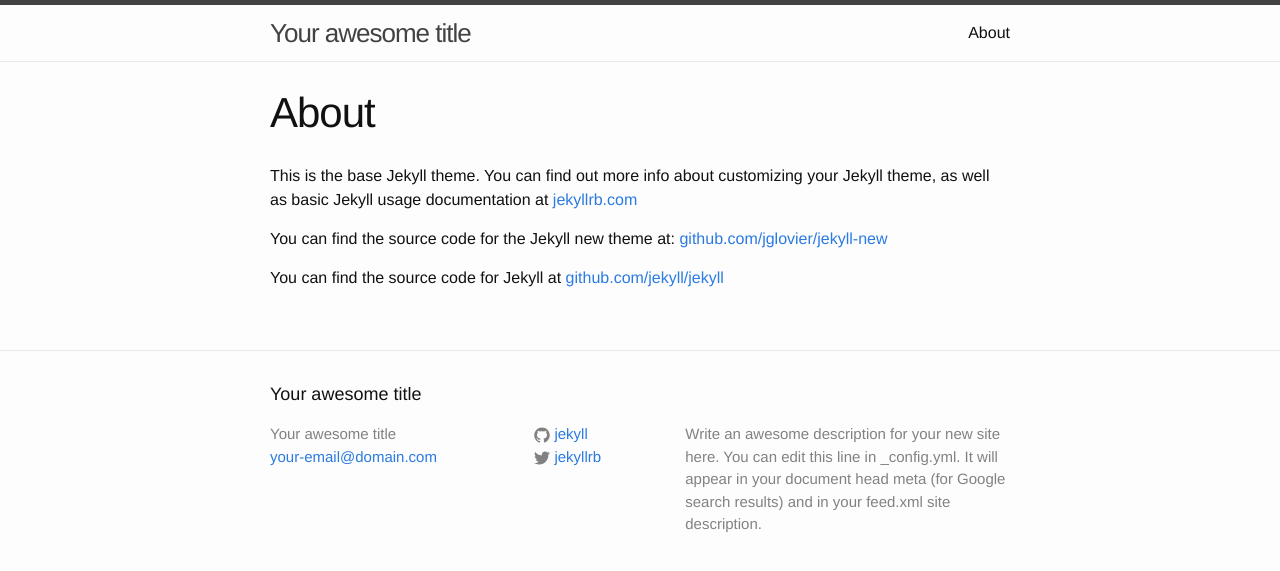
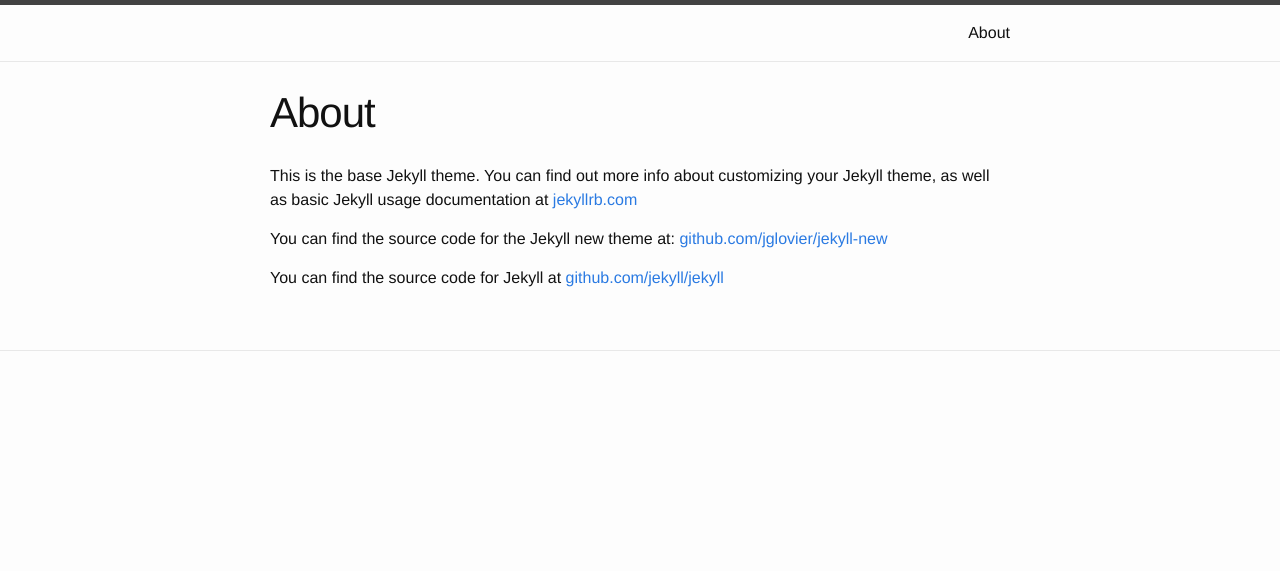
Before and after one commit to CinnamonTeal/CinnamonTeal.github.io, a Jekyll site: the page built from about.md, in a window 1280 px wide. Shown: the top 571 px of the page. Built offline with Jekyll 4.4.1, drawn with Linux system fonts in a browser that asks for light colours.

Commit message:
added files from backup

```diff
--- /dev/null
+++ b/404.html
@@ -0,0 +1 @@
+<h1>Shit. 404 error.</h1>h1>
--- /dev/null
+++ b/Gemfile
@@ -0,0 +1,2 @@
+source 'https://rubygems.org'
+gem 'github-pages'
--- a/_config.yml
+++ b/_config.yml
@@ -1,14 +1,20 @@
-# Site settings
-title: Your awesome title
-email: your-email@domain.com
-description: > # this means to ignore newlines until "baseurl:"
-  Write an awesome description for your new site here. You can edit this
-  line in _config.yml. It will appear in your document head meta (for
-  Google search results) and in your feed.xml site description.
-baseurl: "" # the subpath of your site, e.g. /blog/
-url: "http://yourdomain.com" # the base hostname & protocol for your site
-twitter_username: jekyllrb
-github_username:  jekyll
-
-# Build settings
-markdown: kramdown
+defaults:
+  -
+    scope:
+      path: "_posts" # try an empty string to indicate all files in the project if this layout doesn't catch.
+      type: "posts"
+    values:
+      layout: "post_layout"
+  -
+    scope:
+      path: ""
+      type: "pages" # previously `page` in Jekyll 2.2.
+    values:
+      layout: "default" # overrides previous default layout
+      author: "" # this has something to do with setting the pages.author liquid variable
+  -
+    scope:
+      path: ""
+      type: "drafts"
+    values:
+      layout: "post_layout"
```
Also changed, not shown: index.html (+71 -17 lines), styles.css (added, +25 -0 lines), Gemfile.lock (added), README.md (added).
